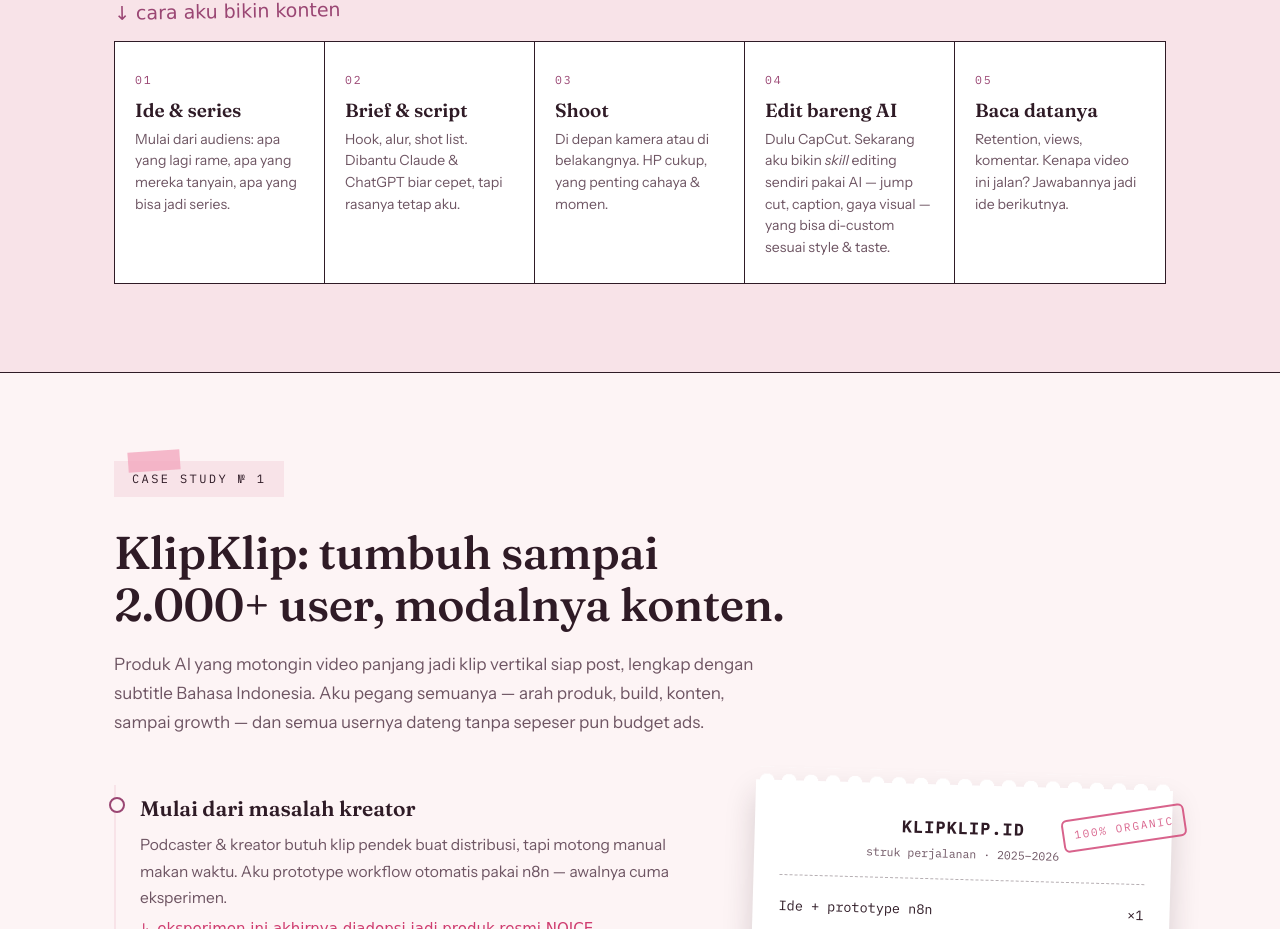
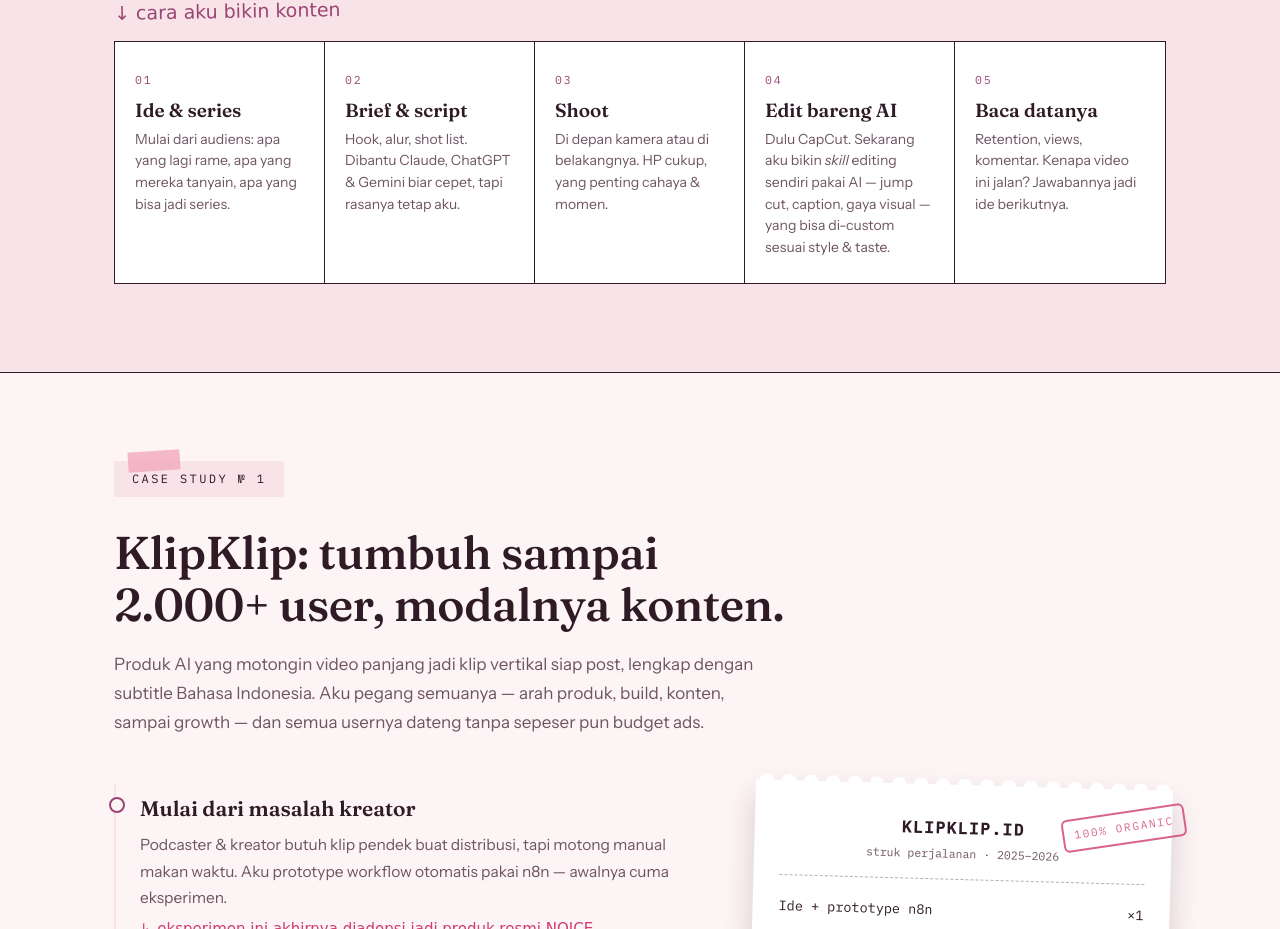
Before and after one commit to ayurizkyca/ayura, a plain HTML site: page index.html in a window 1280 px wide. Shown: the part 2613-3542 px from the top of the page. Drawn offline with Linux system fonts and the light colour scheme; a web font is replaced by a local one.

Commit message:
Tambah Gemini di daftar AI yang dipakai
Co-Authored-By: Claude Opus 5.5 <noreply@anthropic.com>

```diff
--- a/index.html
+++ b/index.html
@@ -676,7 +676,7 @@ footer{border-top:1.5px solid var(--ink);background:var(--ink);color:var(--paper
       <div class="flow-step">
         <span class="num">02</span>
         <h3>Brief &amp; script</h3>
-        <p>Hook, alur, shot list. Dibantu Claude &amp; ChatGPT biar cepet, tapi rasanya tetap aku.</p>
+        <p>Hook, alur, shot list. Dibantu Claude, ChatGPT &amp; Gemini biar cepet, tapi rasanya tetap aku.</p>
       </div>
       <div class="flow-step">
         <span class="num">03</span>
```
